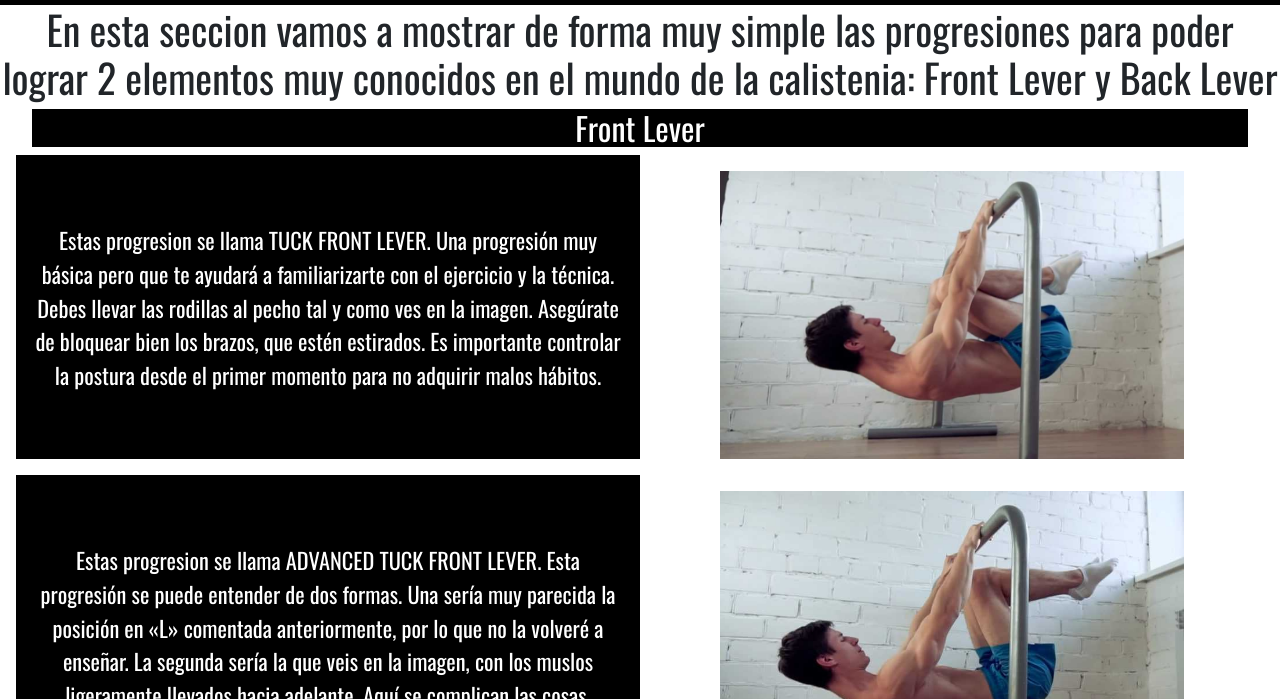
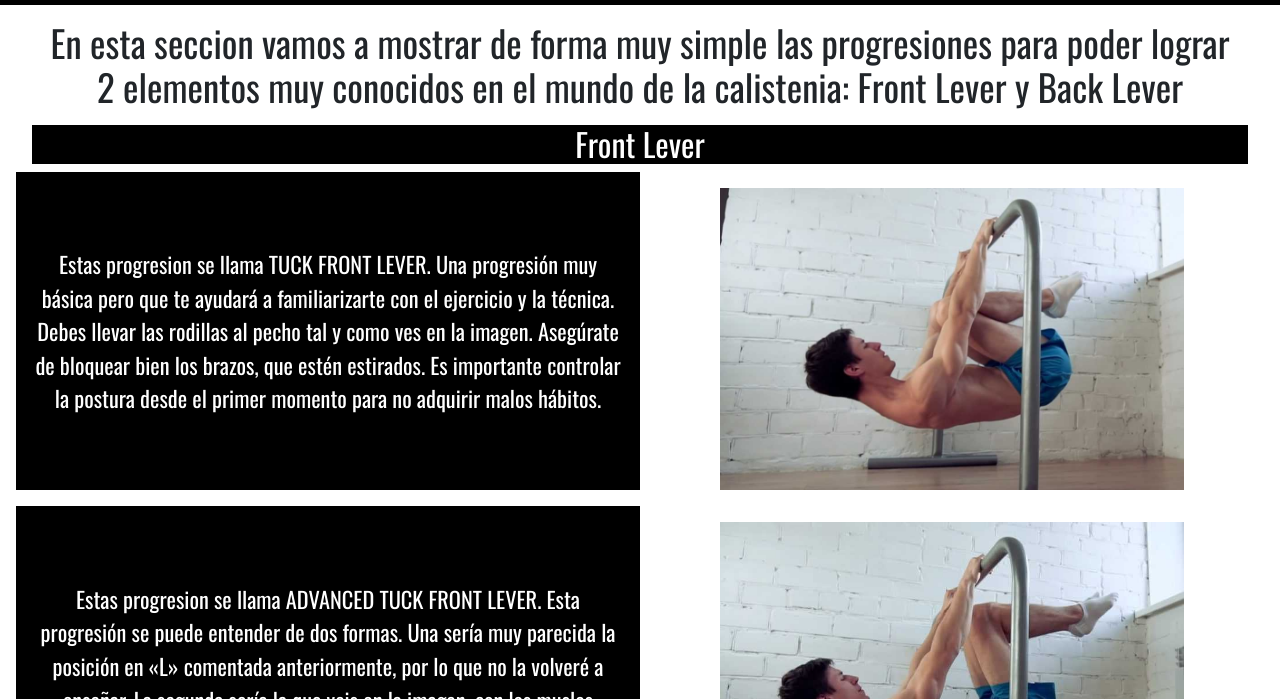
Before and after one commit to Feruca/proyecto-final-coder, a website: page assets/pages/skills.html in a window 1280 px wide. Shown: the part 101-800 px from the top of the page. Drawn offline with nearby package versions, Linux system fonts and the light colour scheme.

Commit message:
correciones esteticas

```diff
--- a/assets/scss/misc/_normalize.scss
+++ b/assets/scss/misc/_normalize.scss
@@ -30,3 +30,7 @@ a{
     font-family: $font-principal;
     color: map-get($map: $colors, $key: 'white');
 }
+
+img {
+    width: 100%;
+}
--- a/assets/scss/misc/_variables.scss
+++ b/assets/scss/misc/_variables.scss
@@ -8,8 +8,6 @@ $colors: (
 $foto-logo: 5rem;
 $foto-index: 20rem;
 $foto-ramas: 20rem;
-$width-foto-skills: 8rem;
-$height-foto-skills: 25rem;
 $width-foto-mejoresAtletas: 17rem;
 $height-foto-mejoresAtletas: 20rem;
 
--- a/assets/scss/pages/_skills.scss
+++ b/assets/scss/pages/_skills.scss
@@ -1,5 +1,5 @@
-.tituloSkill {
-    font-size: $text-l;
+.tituloSkills {
+    font-size: $text-xl;
     margin: 1rem 3rem;
 }
 .skill {
@@ -12,8 +12,9 @@
     font-size: $text-s;
 }
 .fotoSkills {
-    @include tamañoImg (8rem, 20rem);
     padding: 1rem 5rem;
+    width: 100%;
+    height: auto;
 }
 .containerProgresion {
     margin: 0 1rem;
```
Also changed, not shown: assets/css/estilos.css.
